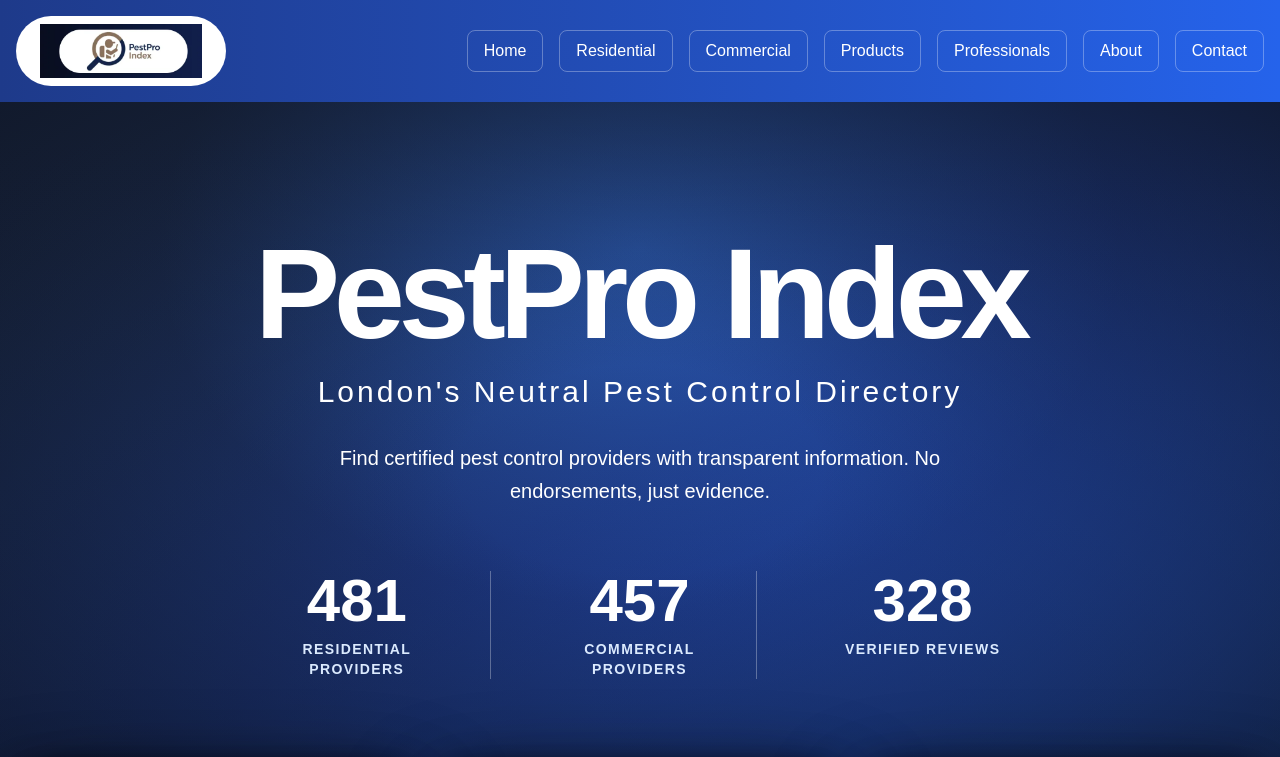
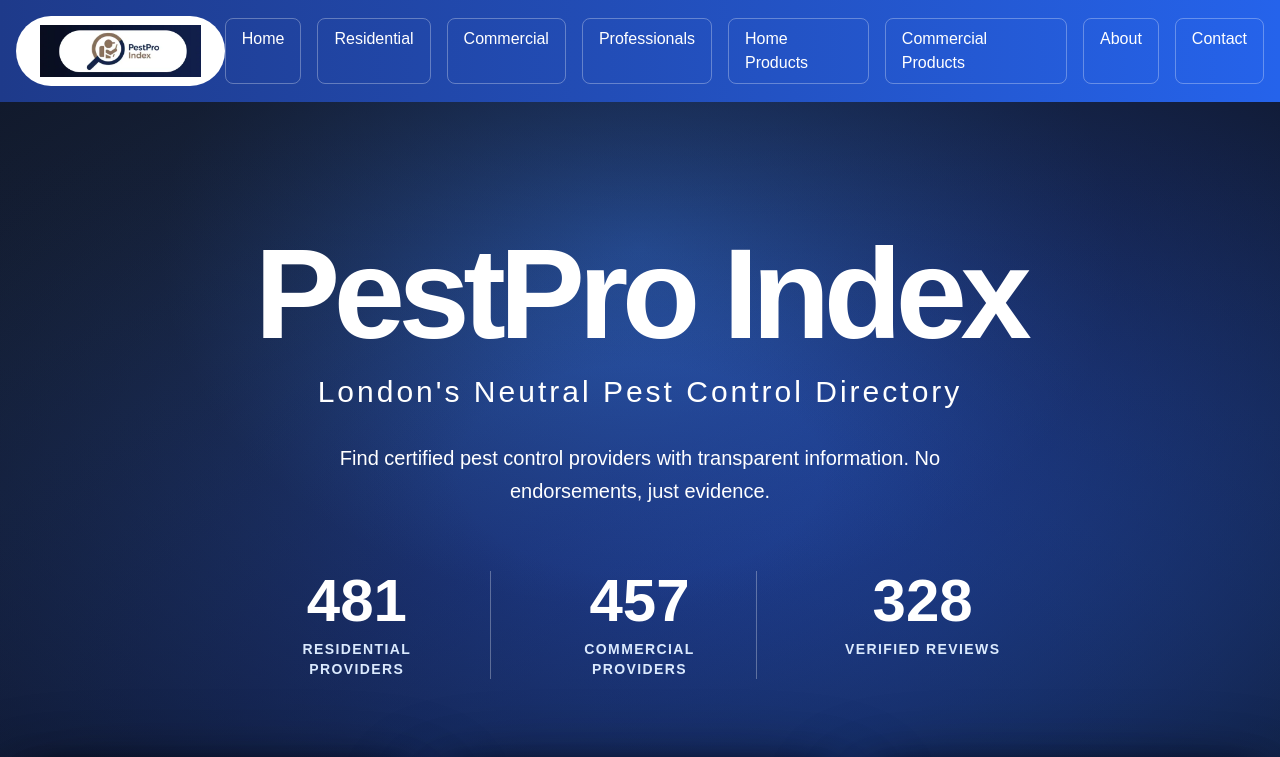
Before and after one commit to aarongeorghiades-hub/pestpro-index-v2-live, a Next.js app: page / in a window 1280 px wide. Shown: the top 757 px of the page. Built offline with nearby package versions, Linux system fonts and the light colour scheme.

Commit message:
Fix: Update homepage navigation to show all 8 items

```diff
--- a/app/page.tsx
+++ b/app/page.tsx
@@ -28,8 +28,9 @@ export default function Home() {
             <Link href="/" className="px-4 py-2 border border-white/30 rounded-lg hover:bg-white/10 transition">Home</Link>
             <Link href="/residential" className="px-4 py-2 border border-white/30 rounded-lg hover:bg-white/10 transition">Residential</Link>
             <Link href="/commercial" className="px-4 py-2 border border-white/30 rounded-lg hover:bg-white/10 transition">Commercial</Link>
-            <Link href="/products" className="px-4 py-2 border border-white/30 rounded-lg hover:bg-white/10 transition">Products</Link>
             <Link href="/professionals" className="px-4 py-2 border border-white/30 rounded-lg hover:bg-white/10 transition">Professionals</Link>
+            <Link href="/products" className="px-4 py-2 border border-white/30 rounded-lg hover:bg-white/10 transition">Home Products</Link>
+            <Link href="/commercial-products" className="px-4 py-2 border border-white/30 rounded-lg hover:bg-white/10 transition">Commercial Products</Link>
             <Link href="#" className="px-4 py-2 border border-white/30 rounded-lg hover:bg-white/10 transition">About</Link>
             <Link href="#" className="px-4 py-2 border border-white/30 rounded-lg hover:bg-white/10 transition">Contact</Link>
           </nav>
```
